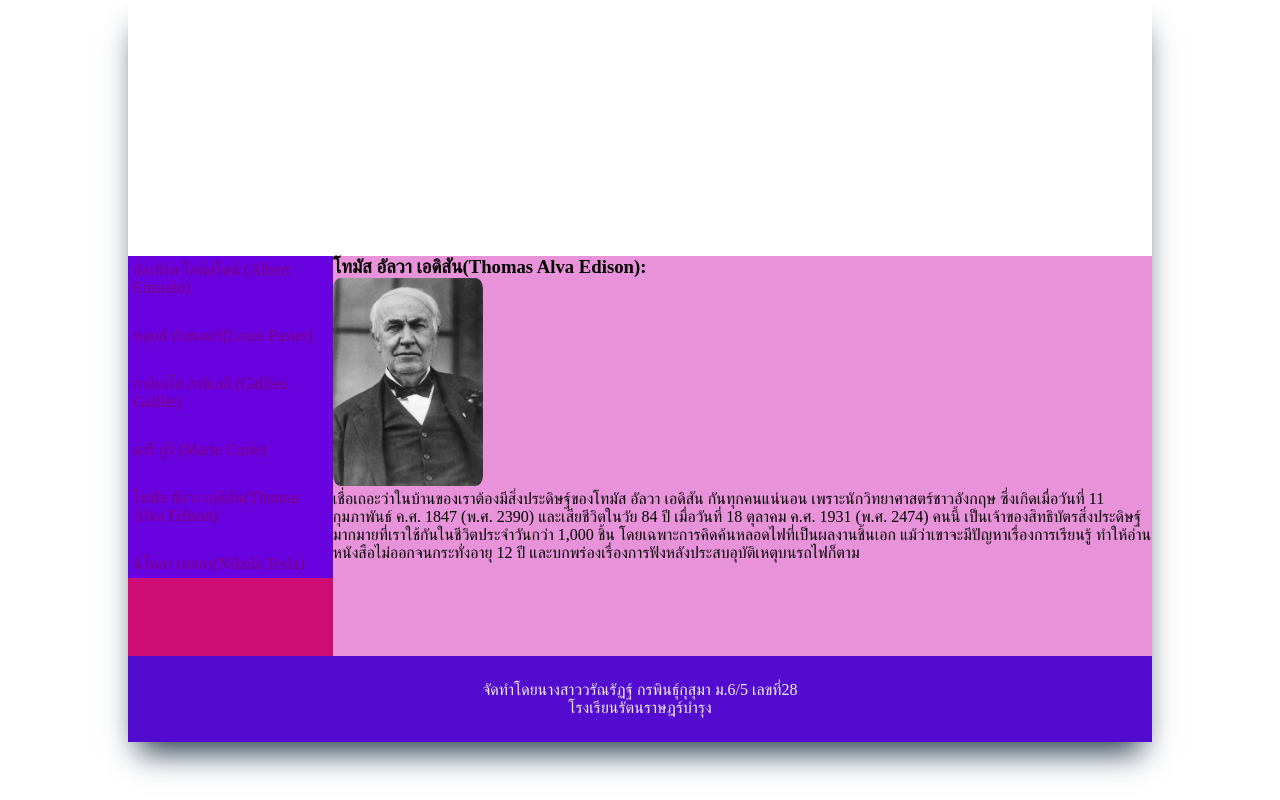
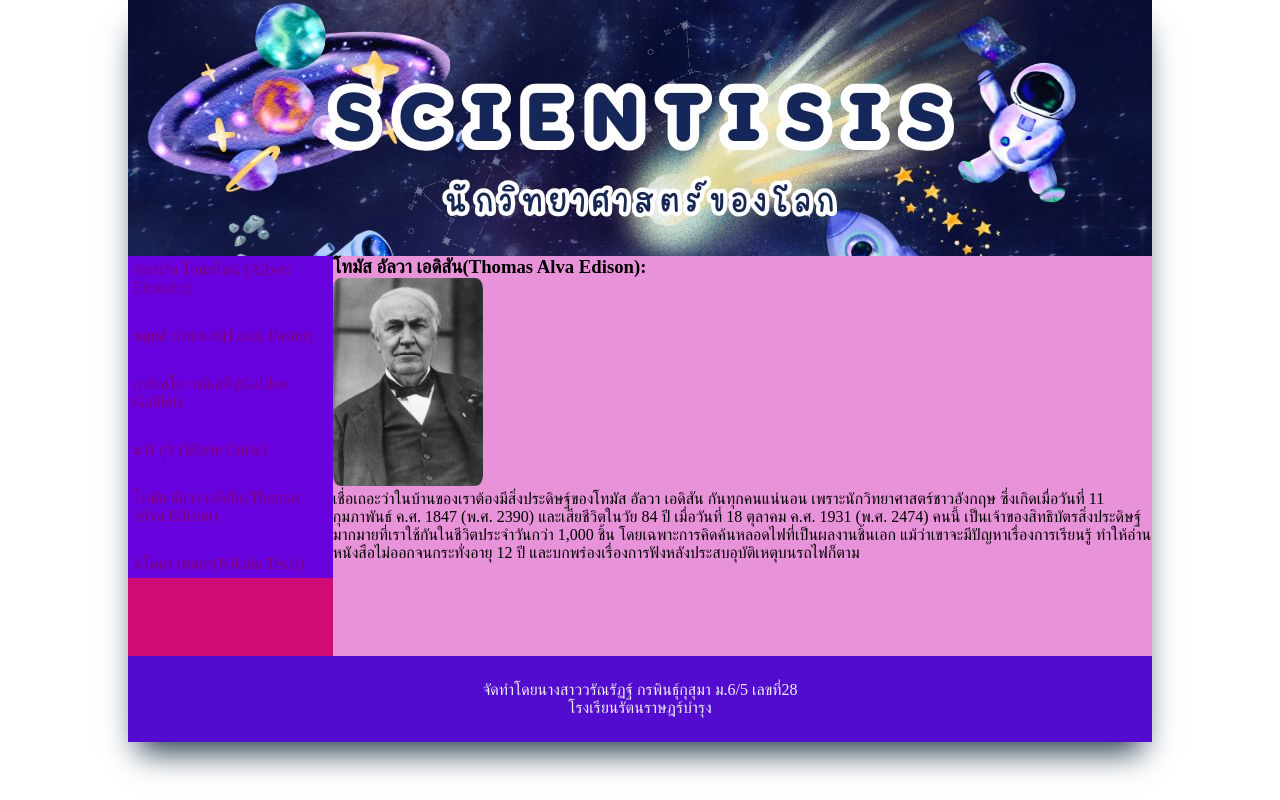
Before and after one commit to 41221-lgtm/pro, a plain HTML site: page page5.html in a window 1280 px wide. Drawn offline with Linux system fonts and the light colour scheme; files whose address does not match are found by name.

Commit message:
Update page5.html

```diff
--- a/page5.html
+++ b/page5.html
@@ -12,7 +12,7 @@ padding:0;
 }
 
 
-    header{background-image:url(images/header.jpg);
+    header{background-image:url(/header.jpg);
     height:256px;}
 nav{background-color:#CF0C74;height:400px;flex:1;}
 article{background-color:#E892D9;height:400px;flex:4;}
```
